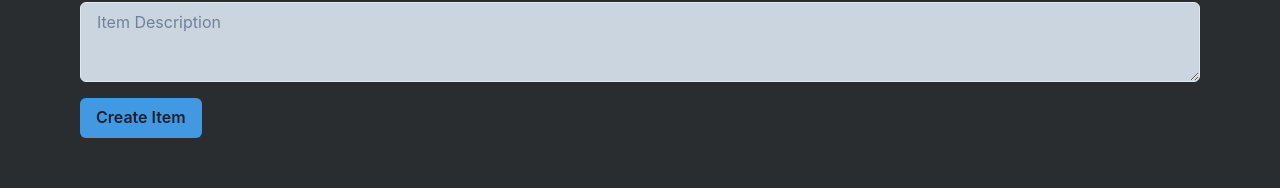
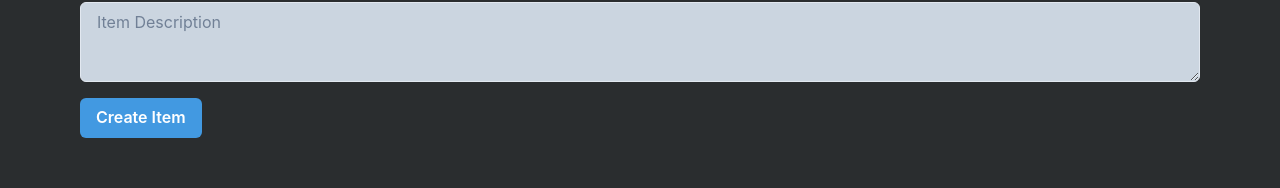
Before and after one commit to gpkarlsson/E_commerce_Placeholder, a React app in the folder client/: page /create in a window 1280 px wide. Shown: the part 377-565 px from the top of the page. Built offline with nearby package versions, Linux system fonts and the light colour scheme; the HTML template or start-up script is replaced by a standard one.

Commit message:
updating checkout,signin, and signup buttons. Nothing else

```diff
--- a/client/src/pages/Cart.jsx
+++ b/client/src/pages/Cart.jsx
@@ -90,7 +90,7 @@ function Cart() {
         <Text color="gray.200">${totalPrice}</Text>
       </Flex>
       <Link to="/checkout">
-      <Button mt={4} bg="blue.400" color="white">Checkout</Button>
+      <Button mt={4} bg="blue.400" color="white" _hover={{ color: 'black' }}>Checkout</Button>
       </Link>
     </Box>
     <Footer />
--- a/client/src/pages/Create.jsx
+++ b/client/src/pages/Create.jsx
@@ -185,7 +185,7 @@ const Create = () => {
           </FormErrorMessage>
         </FormControl>
 
-        <Button mt={4} bg="blue.400" type="submit">
+        <Button mt={4} bg="blue.400" color="white" type="submit"  _hover={{ color: 'black' }}>
           Create Item
         </Button>
       </Box>
--- a/client/src/pages/Login.jsx
+++ b/client/src/pages/Login.jsx
@@ -116,7 +116,9 @@ const LoginForm = () => {
         <Button
           width="86px"
           bg="blue.400"
+          color="white"
           mt={4}
+          _hover={{ color: 'black' }}
           isLoading={false}
           type="submit"
           isDisabled={
--- a/client/src/pages/Signup.jsx
+++ b/client/src/pages/Signup.jsx
@@ -132,8 +132,10 @@ const SignupForm = () => {
 
           <Button
             bg="blue.400"
+            color="white"
             mt={4}
             isLoading={false}
+            _hover={{ color: 'black' }}
             type="submit"
             isDisabled={
               !(userFormData.username && userFormData.email && userFormData.password)
```
